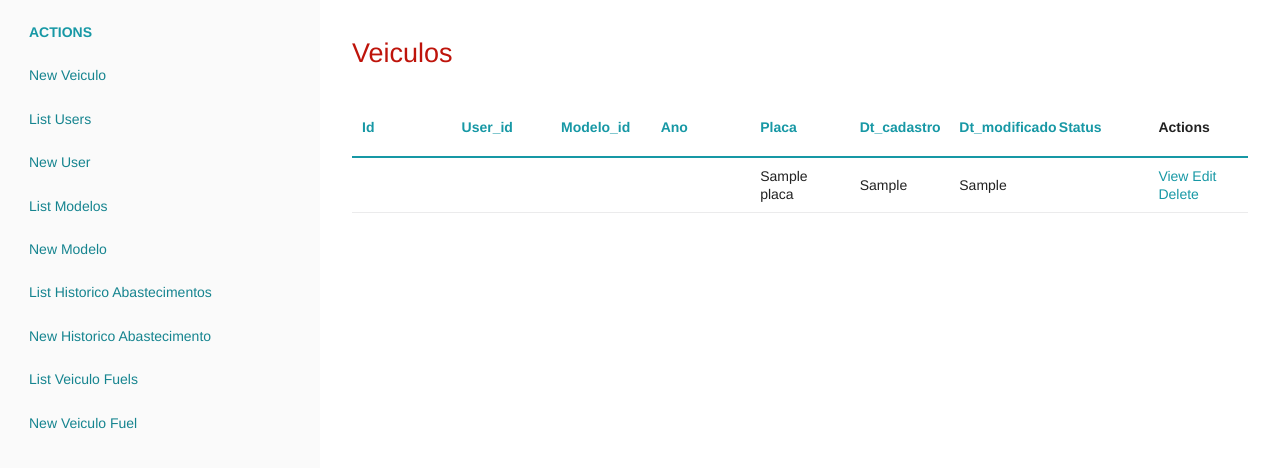
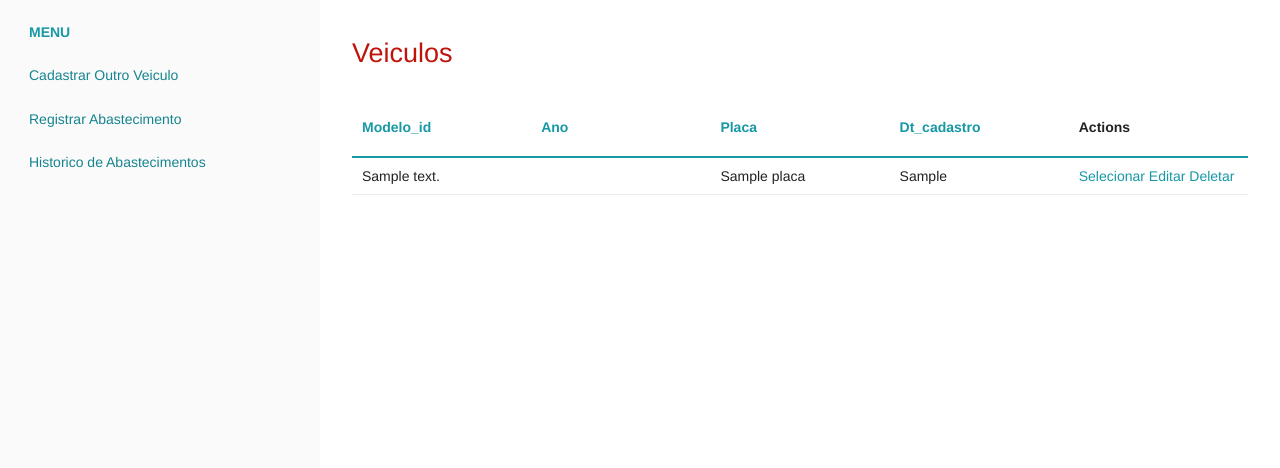
Before and after one commit to claudiaaquino/TP_lab_eng_software, a CakePHP app: template App/src/Template/Veiculos/index.ctp in a window 1280 px wide. Shown: the part 45-513 px from the top of the page. Run offline with PHP 8.4 and a stand-in for CakePHP, Linux system fonts and the light colour scheme; the template is opened without the code that fills it: most values are stand-ins (such as "Sample title", 1, 10 or a date in 2020); data that the repository does not hold is empty; some libraries are stand-ins or nearby versions.

Commit message:
alterações de estrutura

```diff
--- a/App/src/Model/Table/FuelsTable.php
+++ b/App/src/Model/Table/FuelsTable.php
@@ -35,7 +35,7 @@ class FuelsTable extends Table
         parent::initialize($config);
 
         $this->table('fuels');
-        $this->displayField('id');
+        $this->displayField('descricao');
         $this->primaryKey('id');
 
         $this->hasMany('HistoricoPrecos', [
--- a/App/src/Model/Table/ModelosTable.php
+++ b/App/src/Model/Table/ModelosTable.php
@@ -33,7 +33,7 @@ class ModelosTable extends Table
         parent::initialize($config);
 
         $this->table('modelos');
-        $this->displayField('id');
+        $this->displayField('descricao');
         $this->primaryKey('id');
 
         $this->hasMany('Veiculos', [
--- a/App/src/Model/Table/PagamentoFormasTable.php
+++ b/App/src/Model/Table/PagamentoFormasTable.php
@@ -33,7 +33,7 @@ class PagamentoFormasTable extends Table
         parent::initialize($config);
 
         $this->table('pagamento_formas');
-        $this->displayField('id');
+        $this->displayField('descricao');
         $this->primaryKey('id');
 
         $this->hasMany('PostoPagamentoForma', [
--- a/App/src/Model/Table/PostosTable.php
+++ b/App/src/Model/Table/PostosTable.php
@@ -35,7 +35,7 @@ class PostosTable extends Table
         parent::initialize($config);
 
         $this->table('postos');
-        $this->displayField('id');
+        $this->displayField('nome');
         $this->primaryKey('id');
 
         $this->hasMany('HistoricoPrecos', [
--- a/App/src/Model/Table/VeiculosTable.php
+++ b/App/src/Model/Table/VeiculosTable.php
@@ -36,7 +36,7 @@ class VeiculosTable extends Table
         parent::initialize($config);
 
         $this->table('veiculos');
-        $this->displayField('id');
+        $this->displayField('placa');
         $this->primaryKey('id');
 
         $this->belongsTo('Users', [
--- a/App/src/Template/Veiculos/index.ctp
+++ b/App/src/Template/Veiculos/index.ctp
@@ -1,15 +1,9 @@
 <nav class="large-3 medium-4 columns" id="actions-sidebar">
     <ul class="side-nav">
-        <li class="heading"><?= __('Actions') ?></li>
-        <li><?= $this->Html->link(__('New Veiculo'), ['action' => 'add']) ?></li>
-        <li><?= $this->Html->link(__('List Users'), ['controller' => 'Users', 'action' => 'index']) ?></li>
-        <li><?= $this->Html->link(__('New User'), ['controller' => 'Users', 'action' => 'add']) ?></li>
-        <li><?= $this->Html->link(__('List Modelos'), ['controller' => 'Modelos', 'action' => 'index']) ?></li>
-        <li><?= $this->Html->link(__('New Modelo'), ['controller' => 'Modelos', 'action' => 'add']) ?></li>
-        <li><?= $this->Html->link(__('List Historico Abastecimentos'), ['controller' => 'HistoricoAbastecimentos', 'action' => 'index']) ?></li>
-        <li><?= $this->Html->link(__('New Historico Abastecimento'), ['controller' => 'HistoricoAbastecimentos', 'action' => 'add']) ?></li>
-        <li><?= $this->Html->link(__('List Veiculo Fuels'), ['controller' => 'VeiculoFuels', 'action' => 'index']) ?></li>
-        <li><?= $this->Html->link(__('New Veiculo Fuel'), ['controller' => 'VeiculoFuels', 'action' => 'add']) ?></li>
+        <li class="heading"><?= __('Menu') ?></li>
+        <li><?= $this->Html->link(__('Cadastrar Outro Veiculo'), ['action' => 'add']) ?></li>
+        <li><?= $this->Html->link(__('Registrar Abastecimento'), ['controller' => 'HistoricoAbastecimentos', 'action' => 'add']) ?> </li>
+        <li><?= $this->Html->link(__('Historico de Abastecimentos'), ['controller' => 'HistoricoAbastecimentos', 'action' => 'index']) ?> </li>
         </ul>
 </nav>
 <div class="veiculos index large-9 medium-8 columns content">
@@ -17,32 +11,24 @@
     <table cellpadding="0" cellspacing="0">
         <thead>
             <tr>
-                <th scope="col"><?= $this->Paginator->sort('id') ?></th>
-                <th scope="col"><?= $this->Paginator->sort('user_id') ?></th>
                 <th scope="col"><?= $this->Paginator->sort('modelo_id') ?></th>
                 <th scope="col"><?= $this->Paginator->sort('ano') ?></th>
                 <th scope="col"><?= $this->Paginator->sort('placa') ?></th>
                 <th scope="col"><?= $this->Paginator->sort('dt_cadastro') ?></th>
-                <th scope="col"><?= $this->Paginator->sort('dt_modificado') ?></th>
-                <th scope="col"><?= $this->Paginator->sort('status') ?></th>
                 <th scope="col" class="actions"><?= __('Actions') ?></th>
             </tr>
         </thead>
         <tbody>
             <?php foreach ($veiculos as $veiculo): ?>
                 <tr>
-                <td><?= $this->Number->format($veiculo->id) ?></td>
-                <td><?= $veiculo->has('user') ? $this->Html->link($veiculo->user->id, ['controller' => 'Users', 'action' => 'view', $veiculo->user->id]) : '' ?></td>
-                <td><?= $veiculo->has('modelo') ? $this->Html->link($veiculo->modelo->id, ['controller' => 'Modelos', 'action' => 'view', $veiculo->modelo->id]) : '' ?></td>
+                   <td><?= $veiculo->modelo->descricao; ?></td>
                     <td><?= $this->Number->format($veiculo->ano) ?></td>
                     <td><?= h($veiculo->placa) ?></td>
                     <td><?= h($veiculo->dt_cadastro) ?></td>
-                <td><?= h($veiculo->dt_modificado) ?></td>
-                <td><?= $this->Number->format($veiculo->status) ?></td>
                    <td class="actions">
-                    <?= $this->Html->link(__('View'), ['action' => 'view', $veiculo->id]) ?>
-                    <?= $this->Html->link(__('Edit'), ['action' => 'edit', $veiculo->id]) ?>
-                    <?= $this->Form->postLink(__('Delete'), ['action' => 'delete', $veiculo->id], ['confirm' => __('Are you sure you want to delete # {0}?', $veiculo->id)]) ?>
+                        <?= $this->Html->link(__('Selecionar'), ['action' => 'view', $veiculo->id]) ?>
+                        <?= $this->Html->link(__('Editar'), ['action' => 'edit', $veiculo->id]) ?>
+                        <?= $this->Form->postLink(__('Deletar'), ['action' => 'delete', $veiculo->id], ['confirm' => __('Are you sure you want to delete # {0}?', $veiculo->id)]) ?>
                     </td>
                 </tr>
             <?php endforeach; ?>
```
Also changed, not shown: App/src/Controller/VeiculosController.php (+11 -4 lines), App/src/Template/Veiculos/add.ctp (+8 -15 lines), App/src/Template/Veiculos/edit.ctp (+7 -18 lines), App/src/Template/Veiculos/view.ctp (+17 -4 lines). Lines whose indentation alone changed are shown as unchanged.
